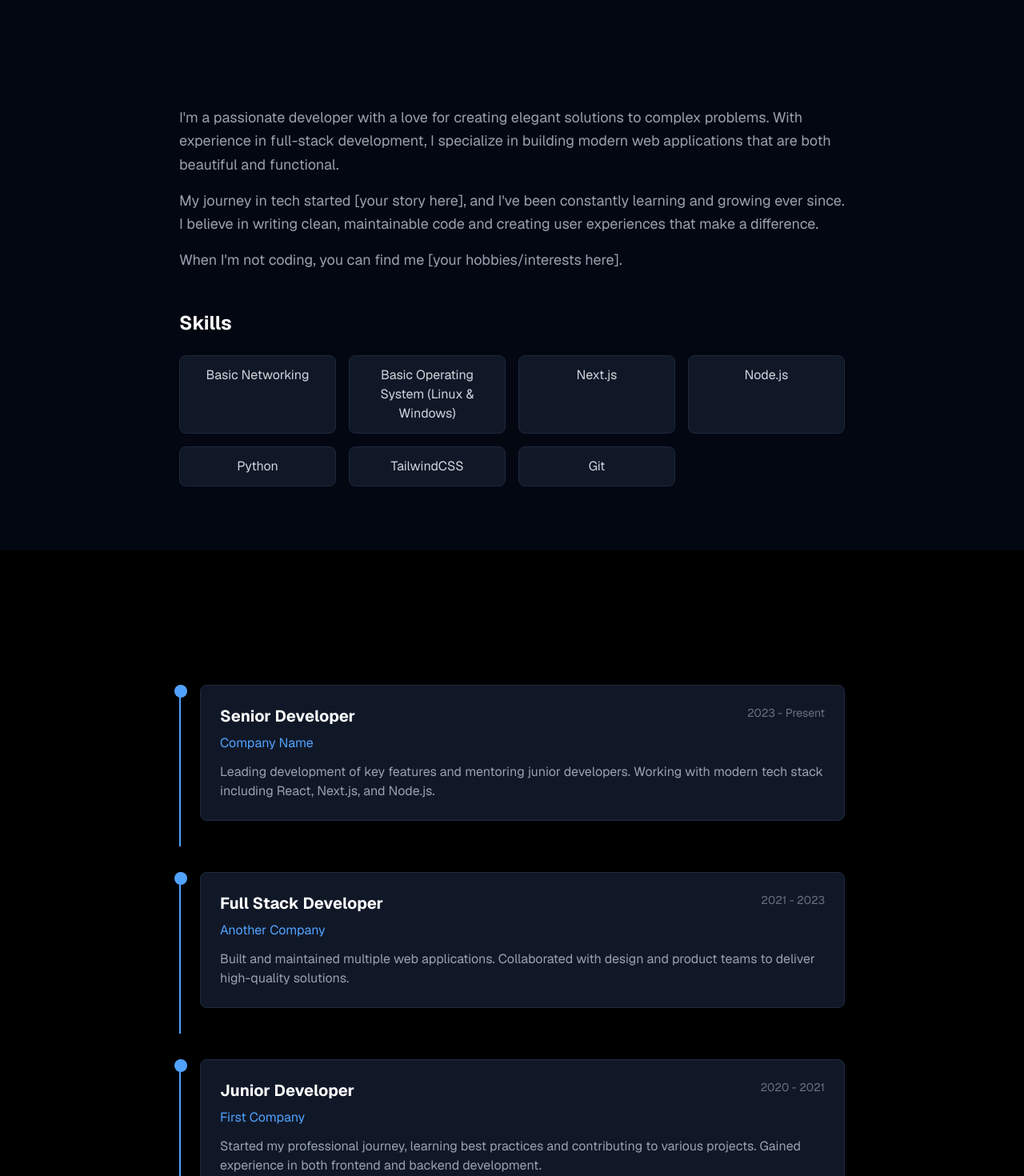
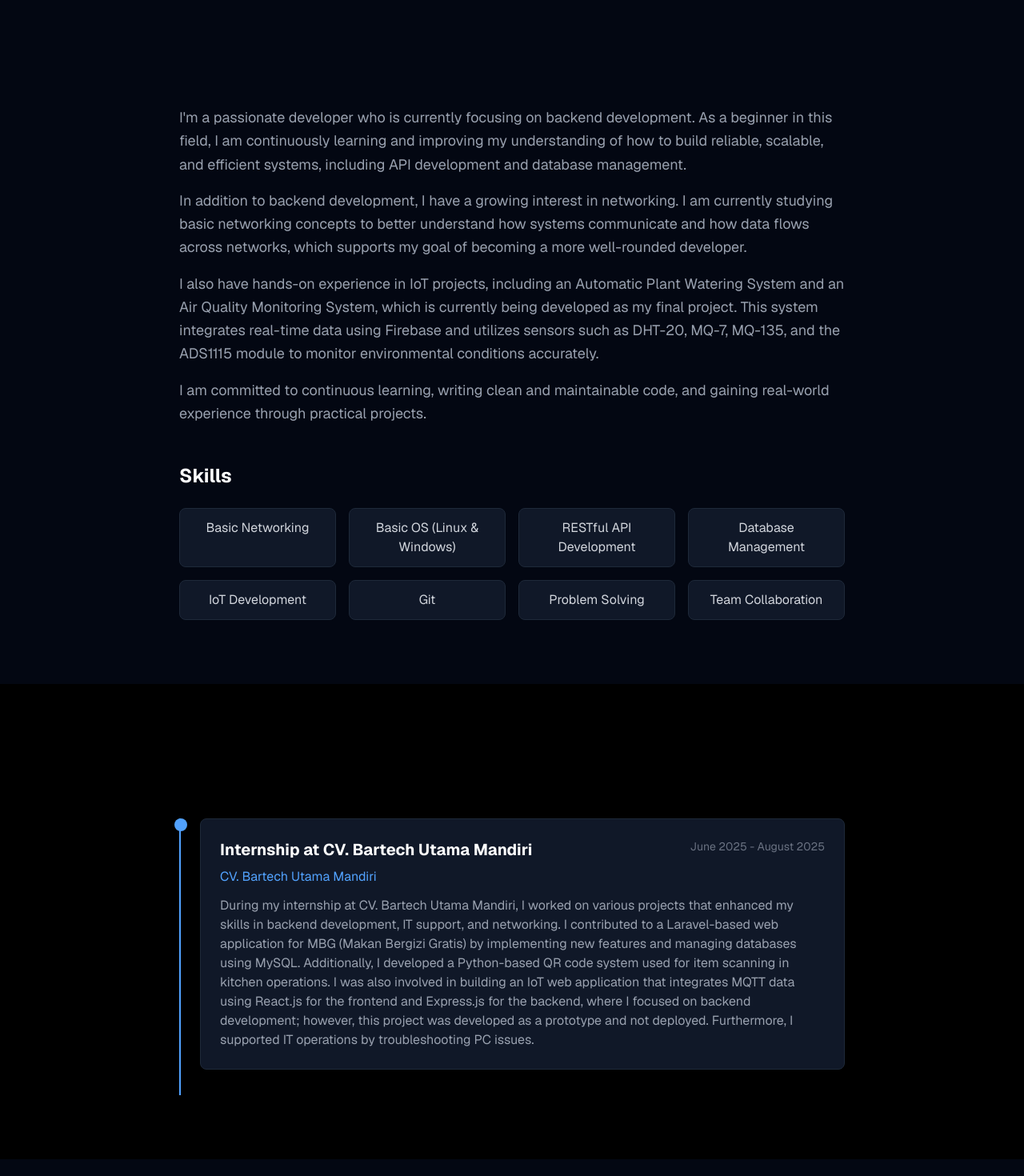
Before and after one commit to Rezzadty/Portofolio, a Next.js app: page / in a window 1280 px wide. Shown: the part 820-2290 px from the top of the page at 80% size. Built offline with nearby package versions, Linux system fonts and the light colour scheme.

Commit message:
Changing About me, Experience and Hero Section

```diff
--- a/app/components/About.tsx
+++ b/app/components/About.tsx
@@ -35,18 +35,28 @@ export default function About() {
         </h2>
         <div className={`space-y-4 text-gray-400 text-lg leading-relaxed ${isVisible ? 'animate-fade-in-up animate-delay-100' : 'opacity-0'}`}>
           <p>
-            I'm a passionate developer with a love for creating elegant solutions
-            to complex problems. With experience in full-stack development, I
-            specialize in building modern web applications that are both
-            beautiful and functional.
+            I'm a passionate developer who is currently focusing on backend development.
+            As a beginner in this field, I am continuously learning and improving my
+            understanding of how to build reliable, scalable, and efficient systems,
+            including API development and database management.
           </p>
           <p>
-            My journey in tech started [your story here], and I've been constantly
-            learning and growing ever since. I believe in writing clean, maintainable
-            code and creating user experiences that make a difference.
+            In addition to backend development, I have a growing interest in networking.
+            I am currently studying basic networking concepts to better understand how
+            systems communicate and how data flows across networks, which supports my
+            goal of becoming a more well-rounded developer.
           </p>
           <p>
-            When I'm not coding, you can find me [your hobbies/interests here].
+            I also have hands-on experience in IoT projects, including an Automatic
+            Plant Watering System and an Air Quality Monitoring System, which is
+            currently being developed as my final project. This system integrates
+            real-time data using Firebase and utilizes sensors such as DHT-20, MQ-7,
+            MQ-135, and the ADS1115 module to monitor environmental conditions
+            accurately.
+          </p>
+          <p>
+            I am committed to continuous learning, writing clean and maintainable code,
+            and gaining real-world experience through practical projects.
           </p>
         </div>
 
@@ -56,12 +66,13 @@ export default function About() {
           <div className="grid grid-cols-2 md:grid-cols-3 lg:grid-cols-4 gap-4">
             {[
               "Basic Networking",
-              "Basic Operating System (Linux & Windows)",
-              "Next.js",
-              "Node.js",
-              "Python",
-              "TailwindCSS",
+              "Basic OS (Linux & Windows)",
+              "RESTful API Development",
+              "Database Management",
+              "IoT Development",
               "Git",
+              "Problem Solving",
+              "Team Collaboration"
             ].map((skill, index) => (
               <div
                 key={skill}
--- a/app/components/Experience.tsx
+++ b/app/components/Experience.tsx
@@ -28,28 +28,14 @@ export default function Experience() {
   }, []);
 
   const experiences = [
-    {
-      title: "Senior Developer",
-      company: "Company Name",
-      period: "2023 - Present",
-      description:
-        "Leading development of key features and mentoring junior developers. Working with modern tech stack including React, Next.js, and Node.js.",
-    },
-    {
-      title: "Full Stack Developer",
-      company: "Another Company",
-      period: "2021 - 2023",
-      description:
-        "Built and maintained multiple web applications. Collaborated with design and product teams to deliver high-quality solutions.",
-    },
-    {
-      title: "Junior Developer",
-      company: "First Company",
-      period: "2020 - 2021",
-      description:
-        "Started my professional journey, learning best practices and contributing to various projects. Gained experience in both frontend and backend development.",
-    },
-  ];
+  {
+    title: "Internship at CV. Bartech Utama Mandiri",
+    company: "CV. Bartech Utama Mandiri",
+    period: "June 2025 - August 2025",
+    description:
+      "During my internship at CV. Bartech Utama Mandiri, I worked on various projects that enhanced my skills in backend development, IT support, and networking. I contributed to a Laravel-based web application for MBG (Makan Bergizi Gratis) by implementing new features and managing databases using MySQL. Additionally, I developed a Python-based QR code system used for item scanning in kitchen operations. I was also involved in building an IoT web application that integrates MQTT data using React.js for the frontend and Express.js for the backend, where I focused on backend development; however, this project was developed as a prototype and not deployed. Furthermore, I supported IT operations by troubleshooting PC issues."
+  },
+];
 
   return (
     <section ref={sectionRef} id="experience" className="py-20 bg-black">
--- a/app/components/Hero.tsx
+++ b/app/components/Hero.tsx
@@ -3,14 +3,14 @@ export default function Hero() {
     <section id="hero" className="min-h-screen flex items-center justify-center pt-16">
       <div className="max-w-4xl mx-auto px-4 sm:px-6 lg:px-8 text-center">
         <h1 className="text-5xl sm:text-6xl lg:text-7xl font-bold text-white mb-6 animate-fade-in-down">
-          Hi, I'm <span className="text-gradient">Your Name</span>
+          Hi, I'm <span className="text-gradient">Reza Aditya Prabowo</span>
         </h1>
         <p className="text-xl sm:text-2xl text-gray-400 mb-8 animate-fade-in-up animate-delay-200">
-           Beginer Developer | Beginer in Networking
+           Beginer Developer | Beginer in Networking | IoT Enthusiast
         </p>
         <p className="text-lg text-gray-500 max-w-2xl mx-auto mb-12 animate-fade-in-up animate-delay-300">
-          I create beautiful, functional, and user-friendly digital experiences.
-          Passionate about turning ideas into reality through code.
+          Welcome to my portfolio! I'm Reza Aditya Prabowo, a backend beginner developer with a strong interest in networking and IoT.
+          Explore my projects, experience, and get in touch to collaborate on exciting opportunities.
         </p>
         <div className="flex flex-col sm:flex-row gap-4 justify-center animate-fade-in-up animate-delay-400">
           <a
--- a/app/layout.tsx
+++ b/app/layout.tsx
@@ -13,8 +13,8 @@ const geistMono = Geist_Mono({
 });
 
 export const metadata: Metadata = {
-  title: "Your Name - Portfolio",
-  description: "Full Stack Developer passionate about creating beautiful and functional web experiences",
+  title: "Reza Aditya P - Portfolio",
+  description: " Welcome to my portfolio! I'm Reza Aditya Prabowo, an backend beginer developer and have interest in networking. Explore my projects, experience, and get in touch to collaborate on exciting opportunities.",
 };
 
 export default function RootLayout({
```
